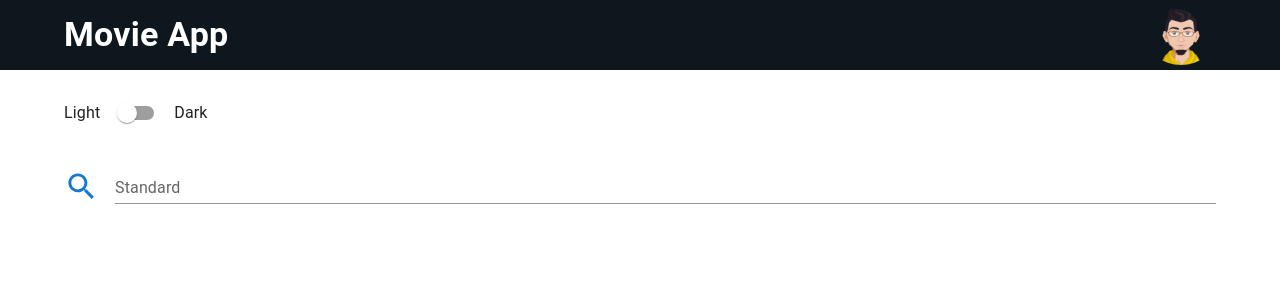
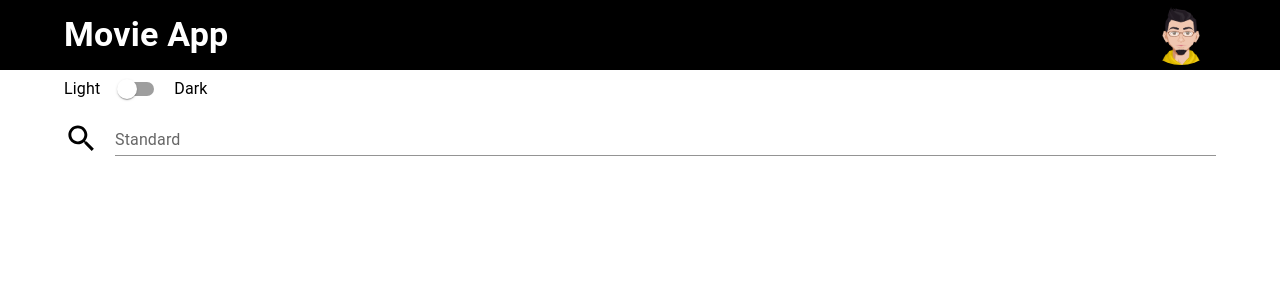
Before and after one commit to ObadaElSharbatly/dev-mentor-mui-movie-app, a React (Create React App) app: page / in a window 1280 px wide. Shown: the top 300 px of the page. Built offline with nearby package versions, Linux system fonts and the light colour scheme; the HTML template or start-up script is replaced by a standard one.

Commit message:
step back

```diff
--- a/src/App.jsx
+++ b/src/App.jsx
@@ -1,28 +1,19 @@
-import { Box, ThemeProvider, useTheme } from "@mui/material";
 import { Container } from "@mui/system";
-import React, { useEffect, useState } from "react";
+import React from "react";
 import { Outlet } from "react-router-dom";
 import Header from "./components/Header";
 import SwitchTheme from "./components/SwitchTheme";
-import { darkTheme, lightTheme } from "./theme/theme";
 
 function App() {
   //write code here
-  const [isDarkMode, setIsDarkMode] = useState(false);
-  const themeObject = useTheme();
-  useEffect(() => {
-    console.log(themeObject.palette);
-  }, [isDarkMode]);
   return (
-    <ThemeProvider theme={isDarkMode ? darkTheme : lightTheme}>
-      <Box bgcolor="background.body" minHeight="100vh">
-        <Header />
-        <Container component="main" sx={{ mt: 3 }}>
-          <SwitchTheme value={isDarkMode} setValue={setIsDarkMode} />
-          <Outlet />
-        </Container>
-      </Box>
-    </ThemeProvider>
+    <>
+      <Header />
+      <Container>
+        <SwitchTheme />
+        <Outlet />
+      </Container>
+    </>
   );
 }
 
--- a/src/components/Header.jsx
+++ b/src/components/Header.jsx
@@ -6,10 +6,7 @@ function Header() {
   //write code here
 
   return (
-    <Box
-      sx={{ backgroundColor: "background.header", height: "70px" }}
-      component="header"
-    >
+    <Box sx={{ backgroundColor: "black", height: "70px" }} component="header">
       <Container sx={{ height: "100%" }}>
         <Grid
           container
--- a/src/components/SwitchTheme.jsx
+++ b/src/components/SwitchTheme.jsx
@@ -1,16 +1,13 @@
 import { Stack, Switch, Typography } from "@mui/material";
 import React from "react";
 
-function SwitchTheme({ value, setValue }) {
+function SwitchTheme() {
   //write code here
-  function switchValue() {
-    setValue(prev => !prev);
-  }
   return (
     <Stack direction="row" spacing={1} alignItems="center">
-      <Typography color="text.primary">Light</Typography>
-      <Switch checked={value} onChange={switchValue} />
-      <Typography color="text.primary">Dark</Typography>
+      <Typography>Light</Typography>
+      <Switch />
+      <Typography>Dark</Typography>
     </Stack>
   );
 }
--- a/src/pages/home/HomePage.jsx
+++ b/src/pages/home/HomePage.jsx
@@ -6,7 +6,7 @@ function HomePage() {
   //write code here
 
   return (
-    <Box mt={3}>
+    <Box>
       <SearchBar />
     </Box>
   );
--- a/src/pages/home/components/SearchBar.jsx
+++ b/src/pages/home/components/SearchBar.jsx
@@ -7,12 +7,11 @@ function SearchBar() {
 
   return (
     <Box sx={{ display: " flex", alignItems: "flex-end" }}>
-      <SearchIcon fontSize="large" sx={{ mr: 2 }} color="primary" />
+      <SearchIcon fontSize="large" sx={{ mr: 2 }} />
       <TextField
         id="standard-basic"
         label="Standard"
         variant="standard"
-        color="primary"
         fullWidth
       />
     </Box>
--- a/src/theme/theme.js
+++ /dev/null
@@ -1,20 +0,0 @@
-import { createTheme } from "@mui/material";
-
-export const lightTheme = createTheme({
-  palette: {
-    mode: "light",
-    background: {
-      header: "#0f171e",
-      body: "#ffffff",
-    },
-  },
-});
-export const darkTheme = createTheme({
-  palette: {
-    mode: "dark",
-    background: {
-      header: "#0f171e",
-      body: "#1a242f",
-    },
-  },
-});
```
